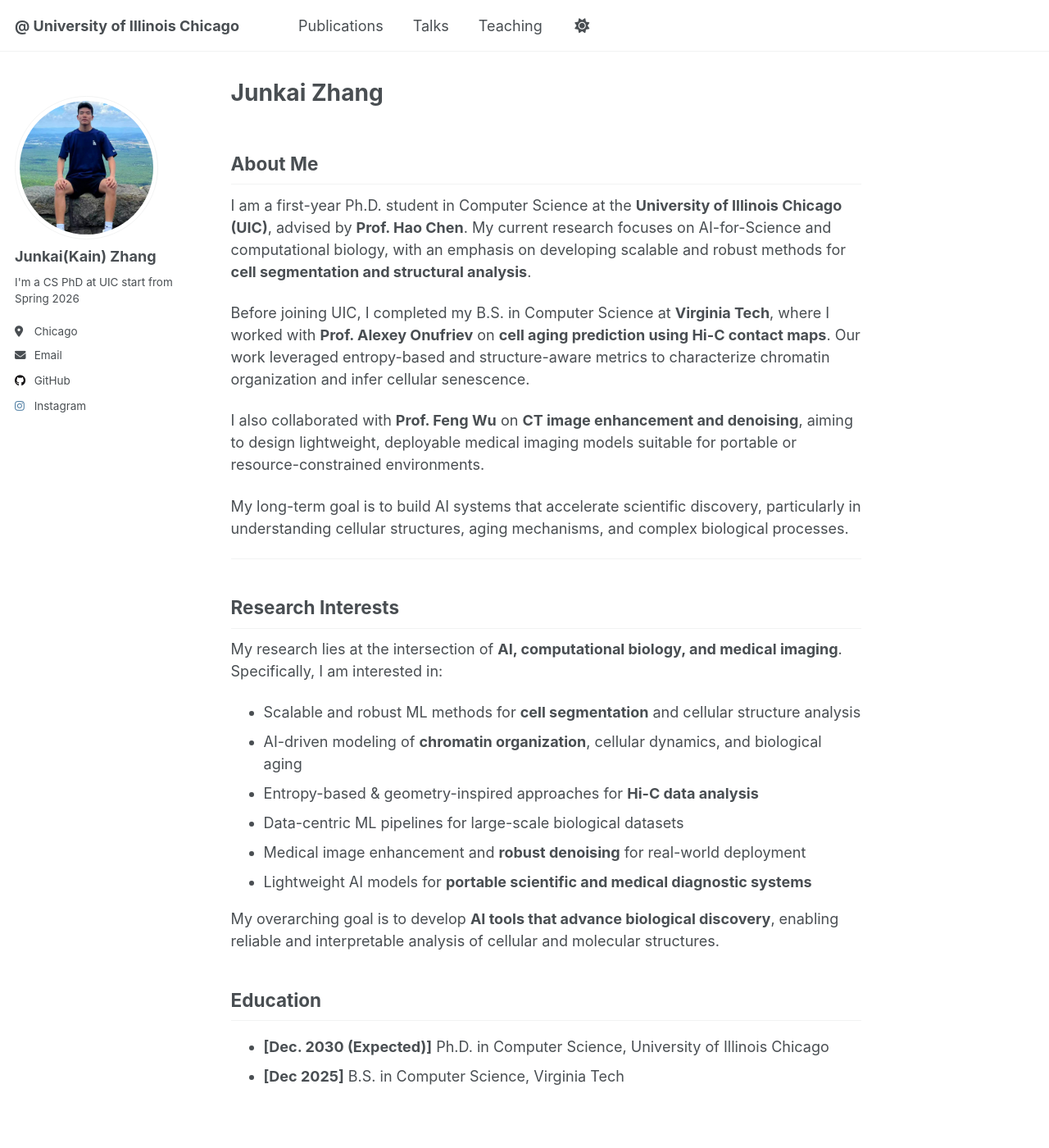
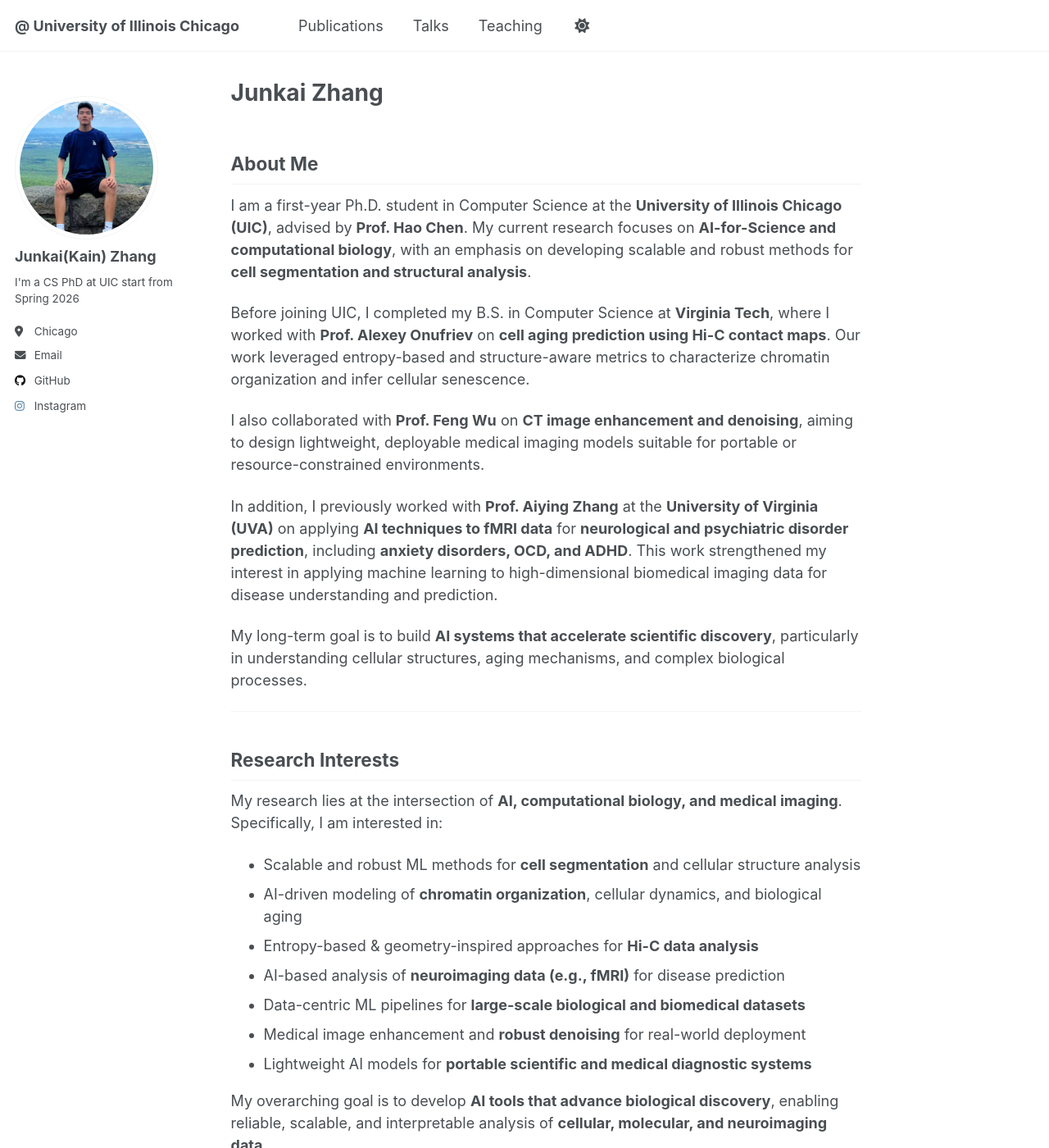
Before and after one commit to junkaizzz/junkaizzz.github.io, a Jekyll site: the page built from _pages/about.md, in a window 1280 px wide and 1400 px high. Shown: the whole window at 82% size. Built offline with Jekyll 4.4.1, drawn with Linux system fonts in a browser that asks for light colours; a script that is not in the unit is left out.

Commit message:
Update about.md

```diff
--- a/_pages/about.md
+++ b/_pages/about.md
@@ -9,13 +9,15 @@ redirect_from:
 
 ## About Me
 
-I am a first-year Ph.D. student in Computer Science at the **University of Illinois Chicago (UIC)**, advised by **Prof. Hao Chen**. My current research focuses on AI-for-Science and computational biology, with an emphasis on developing scalable and robust methods for **cell segmentation and structural analysis**.
+I am a first-year Ph.D. student in Computer Science at the **University of Illinois Chicago (UIC)**, advised by **Prof. Hao Chen**. My current research focuses on **AI-for-Science and computational biology**, with an emphasis on developing scalable and robust methods for **cell segmentation and structural analysis**.
 
 Before joining UIC, I completed my B.S. in Computer Science at **Virginia Tech**, where I worked with **Prof. Alexey Onufriev** on **cell aging prediction using Hi-C contact maps**. Our work leveraged entropy-based and structure-aware metrics to characterize chromatin organization and infer cellular senescence.
 
 I also collaborated with **Prof. Feng Wu** on **CT image enhancement and denoising**, aiming to design lightweight, deployable medical imaging models suitable for portable or resource-constrained environments.
 
-My long-term goal is to build AI systems that accelerate scientific discovery, particularly in understanding cellular structures, aging mechanisms, and complex biological processes.
+In addition, I previously worked with **Prof. Aiying Zhang** at the **University of Virginia (UVA)** on applying **AI techniques to fMRI data** for **neurological and psychiatric disorder prediction**, including **anxiety disorders, OCD, and ADHD**. This work strengthened my interest in applying machine learning to high-dimensional biomedical imaging data for disease understanding and prediction.
+
+My long-term goal is to build **AI systems that accelerate scientific discovery**, particularly in understanding cellular structures, aging mechanisms, and complex biological processes.
 
 ---
 
@@ -27,11 +29,13 @@ Specifically, I am interested in:
 - Scalable and robust ML methods for **cell segmentation** and cellular structure analysis
 - AI-driven modeling of **chromatin organization**, cellular dynamics, and biological aging
 - Entropy-based & geometry-inspired approaches for **Hi-C data analysis**
-- Data-centric ML pipelines for large-scale biological datasets
+- AI-based analysis of **neuroimaging data (e.g., fMRI)** for disease prediction
+- Data-centric ML pipelines for **large-scale biological and biomedical datasets**
 - Medical image enhancement and **robust denoising** for real-world deployment
 - Lightweight AI models for **portable scientific and medical diagnostic systems**
 
-My overarching goal is to develop **AI tools that advance biological discovery**, enabling reliable and interpretable analysis of cellular and molecular structures.
+My overarching goal is to develop **AI tools that advance biological discovery**, enabling reliable, scalable, and interpretable analysis of **cellular, molecular, and neuroimaging data**.
+
 
 ## Education
 
```
